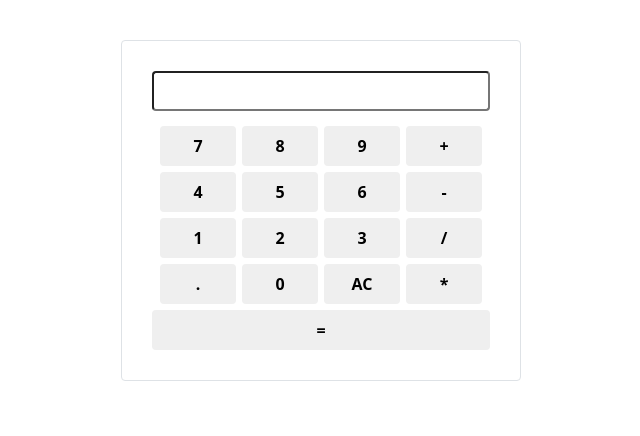
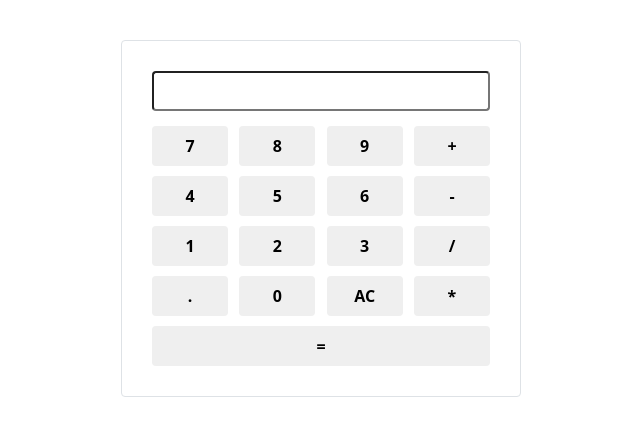
Before and after one commit to javilafoure/Practica_7, a plain HTML site: page index.html in a window 1280 px wide. Shown: the whole page, without its empty margins (319-959 px from the left). Drawn offline with nearby package versions, Linux system fonts and the light colour scheme.

Commit message:
correcion de responsive final

```diff
--- a/styles/style.css
+++ b/styles/style.css
@@ -19,10 +19,10 @@ input{
 .boton{
     display: flex;
     flex-wrap: wrap;
-    justify-content: center;
+    justify-content: space-between;
     width: 100%;
-    gap: 6px;
-    padding: 0;
+    gap: 10px;
+
 
 }
 button{
@@ -35,7 +35,7 @@ button{
     flex-wrap: wrap;
     border: none;
     border-radius: 80px;
-    /* padding: 0; */
+
 }
 .btnIgual{
     width: 100%;
@@ -54,7 +54,12 @@ button{
     }
 
     button {
+
         width: 60px;
         height: 40px;
     }
+    .boton{
+        justify-content: center;
+        gap: 6px;
+    }
 }
```
